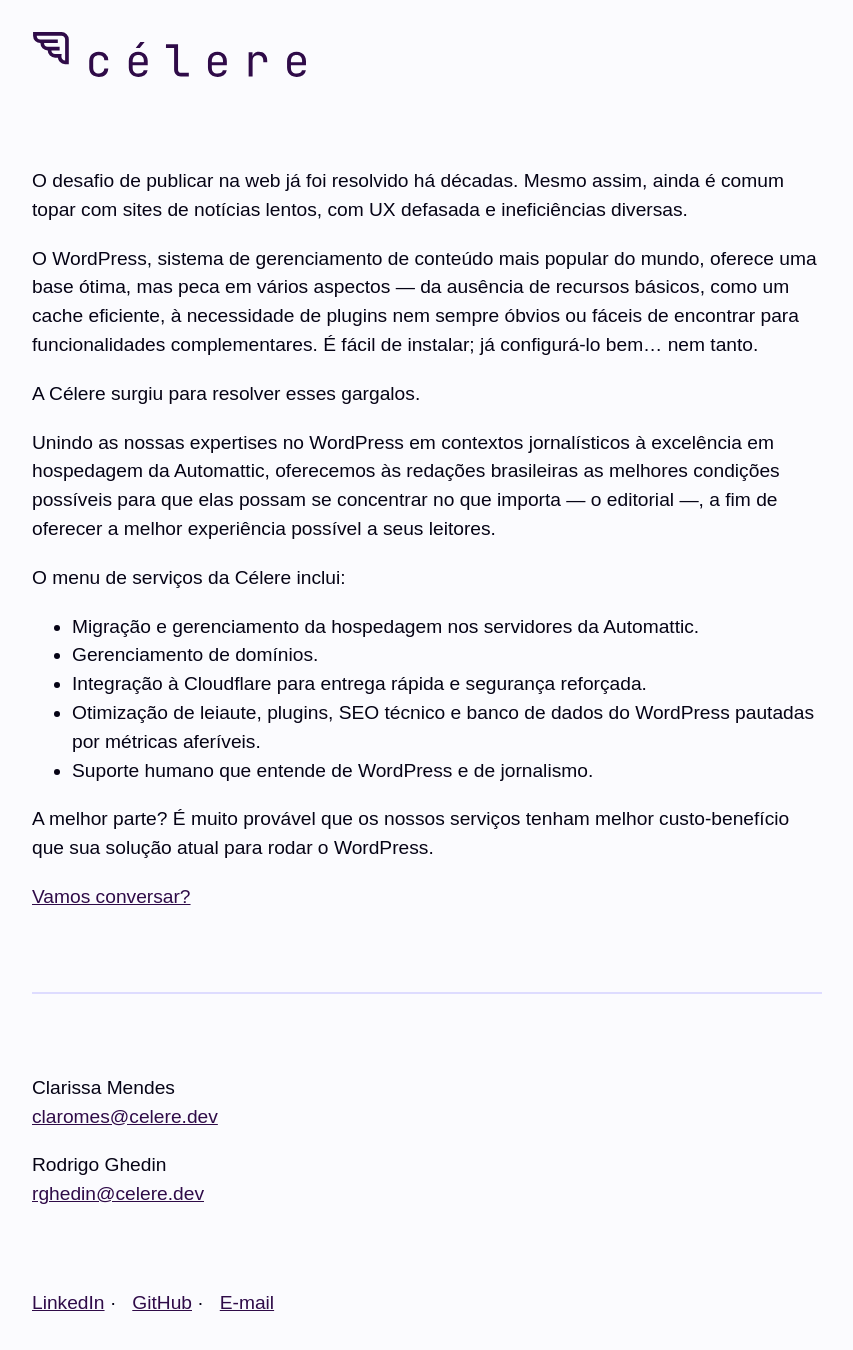
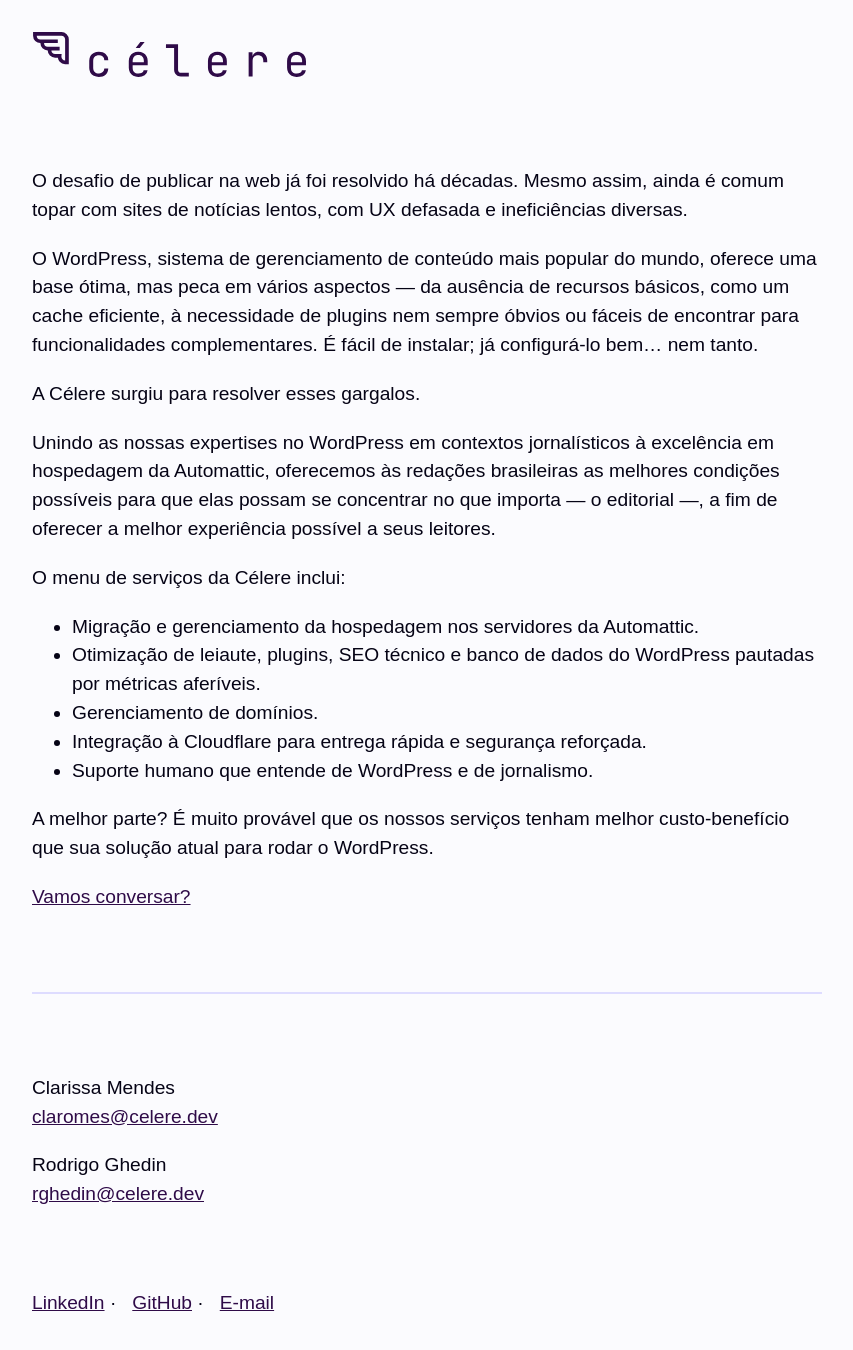
Before and after one commit to celere-dev/site, a Jekyll site: the page built from index.md, in a window 1280 px wide. Shown: the whole page, without its empty margins (0-853 px from the left). Built offline with Jekyll 4.4.1, drawn with Linux system fonts in a browser that asks for light colours.

```diff
--- a/index.md
+++ b/index.md
@@ -13,9 +13,9 @@ Unindo as nossas expertises no WordPress em contextos jornalísticos à excelên
 O menu de serviços da Célere inclui:
 
 * Migração e gerenciamento da hospedagem nos servidores da Automattic.
+* Otimização de leiaute, plugins, SEO técnico e banco de dados do WordPress pautadas por métricas aferíveis.
 * Gerenciamento de domínios.
 * Integração à Cloudflare para entrega rápida e segurança reforçada.
-* Otimização de leiaute, plugins, SEO técnico e banco de dados do WordPress pautadas por métricas aferíveis.
 * Suporte humano que entende de WordPress e de jornalismo.
 
 A melhor parte? É muito provável que os nossos serviços tenham melhor custo-benefício que sua solução atual para rodar o WordPress.
```
